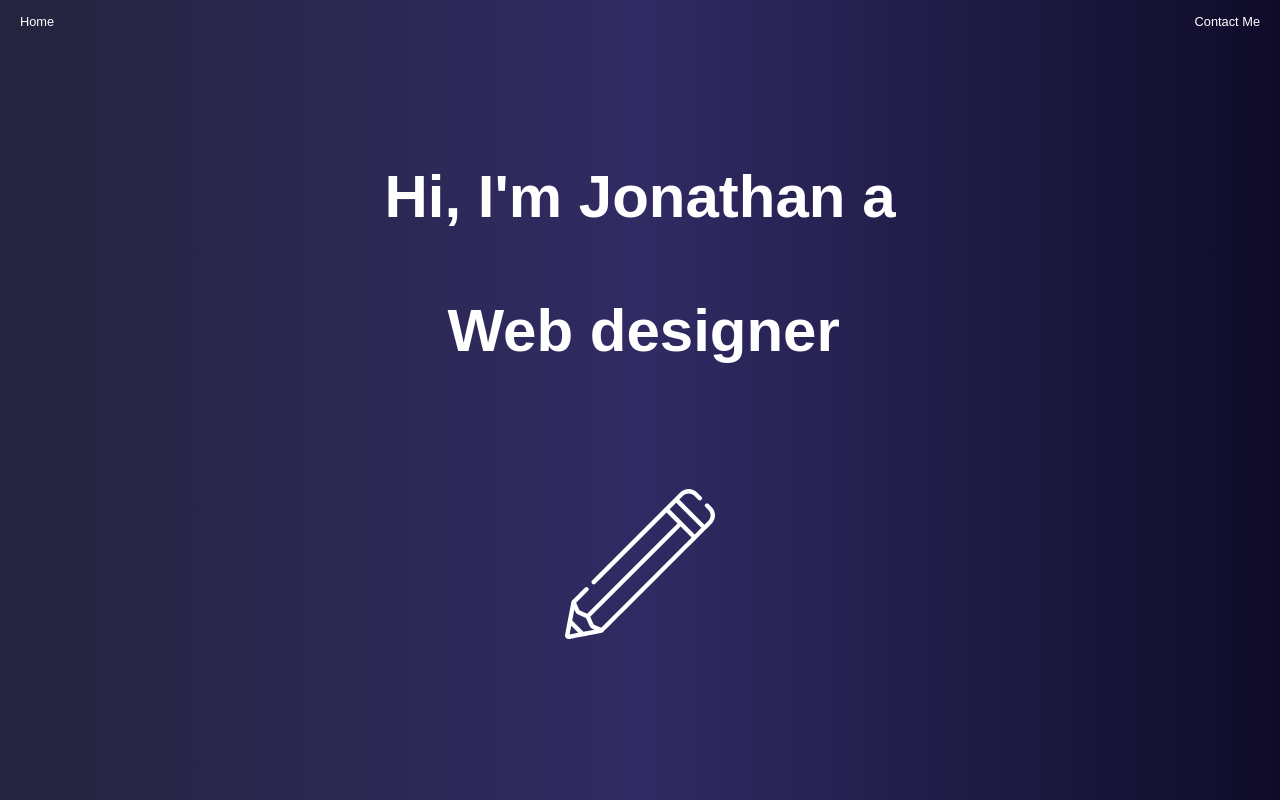
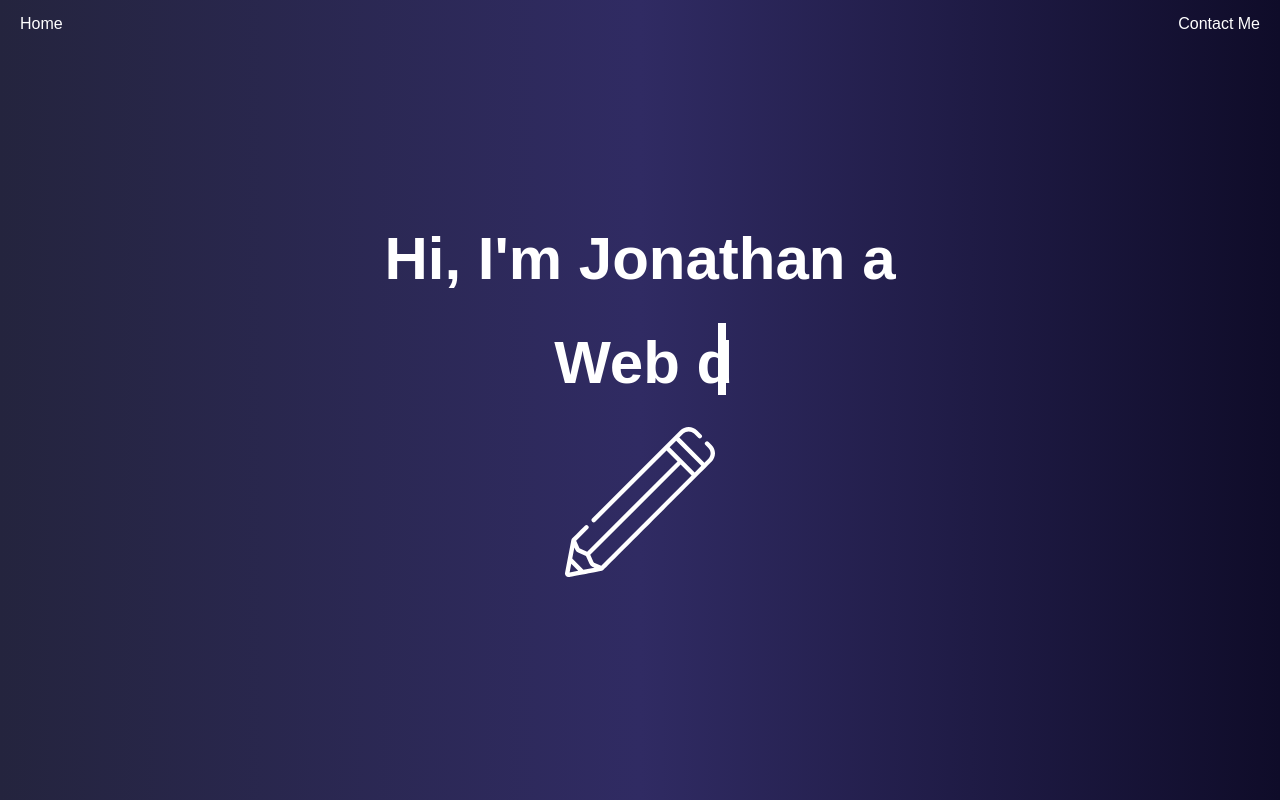
Before and after one commit to masnow333/react_web_app, a React (Create React App) app: page / in a window 1280 px wide. Built offline with nearby package versions, Linux system fonts and the light colour scheme; a web font is replaced by a local one.

Commit message:
the project was organized, through pages. In the nav, the error in animation, was fixed. And in home, the erasure and writing of the word was restructured

```diff
--- a/src/App.css
+++ b/src/App.css
@@ -1,5 +1,5 @@
 .navbar {
-	font-size: 0.8rem;
+	font-size: 1rem;
 	position: absolute;
 	width: 100%;
 	top: 0;
@@ -10,10 +10,11 @@
 	padding: 0;
 	display: flex;
 	justify-content: space-between;
-	padding: 15px 20px;
+ 	padding: 15px 20px;
 }
 
 .navbar > ul > li {
+	padding-bottom: 5px;
 	list-style: none;
 	position: relative;
 	overflow: hidden;
@@ -22,12 +23,11 @@
 }
 
 .navbar > ul > li > span {
-	content: "";
 	position: absolute;
 	width: 100%;
 	height: 1px;
 	background-color: #fff;
-	bottom: 0;
+	bottom: 3px;
 	left: -100%;
 	transition: all linear 0.2s;
 }
@@ -44,7 +44,6 @@ h2 {
 	font-size: 60px;
 	color: #fff;
 	margin: 0 auto;
-	margin-bottom: 5%;
 	text-align: center;
 }
 
--- a/src/App.js
+++ b/src/App.js
@@ -3,8 +3,9 @@ import React, { useState } from "react";
 
 import "normalize.css";
 import "./App.css";
-import { Home } from "./components/Home";
-import { Svgs } from "./components/Svgs";
+import { Home } from "./components/home/Home";
+import { Svgs } from "./components/home/Svgs";
+import { Contact } from "./components/contact/Contact";
 
 const App = () => {
 	const [home, setHome] = useState(true);
@@ -13,7 +14,7 @@ const App = () => {
 		<>
 			<Nav setHome={setHome} home={home} />
 			<Svgs />
-			{home === true ? <Home /> : <h2>Contact Me</h2>}
+			{home === true ? <Home /> : <Contact /> }
 		</>
 	);
 };
--- a/src/components/Word.css
+++ /dev/null
@@ -1,3 +0,0 @@
-.wordChange{
-    position: relative;
-}
--- /dev/null
+++ b/src/components/contact/Contact.js
@@ -0,0 +1,9 @@
+import React from 'react'
+
+export const Contact = () => {
+    return (
+        <>
+            <h2>Contact</h2>
+        </>
+    )
+}
--- a/src/components/Home.js
+++ b/src/components/home/Home.js
@@ -26,10 +26,6 @@ export const Home = () => {
 		}
 	}, [position])
 
-	console.log(nextWord, 'nextWord');
-
-	console.log("Home", position);
-
 	const svgs = ["laptop", "pencil", "tea", "book", "glases", "mando"];
 
 	const maxLength = listOfValues.length -1;
--- a/src/components/Span.css
+++ b/src/components/home/Span.css
@@ -1,4 +1,4 @@
-span {
+span.lineSpan {
 	display: inline-block;
 	background-color: #fff;
 	height: 1.2em;
--- a/src/components/Span.js
+++ b/src/components/home/Span.js
@@ -19,6 +19,6 @@ export const Span = ({stopTwinkle:stop}) => {
 	}, [stop])
 
 	return (
-		<span className={twinkle ? 'twinkle' : ''}></span>
+		<span className={(twinkle ? 'twinkle' : '') + ' lineSpan'}></span>
 	)
 };
--- /dev/null
+++ b/src/components/home/Word.css
@@ -0,0 +1,3 @@
+p{
+    margin: .5em auto;
+}
--- a/src/components/Word.js
+++ b/src/components/home/Word.js
@@ -4,19 +4,16 @@ import { Span } from './Span'
 import './Word.css'
 
 export const Word = ({ value, changeWord, maxLength, nextWord }) => {
-    console.log(nextWord)
 
 
     const [word, setWord] = useState(value);
-    const [stopTwinkle, setStopTwinkle] = useState(true)
+    const [stopTwinkle, setStopTwinkle] = useState(false)
     const [writeWord, setWriteWord] = useState(false)
     const [reverseWord, setReverseWord] = useState('')
 
     const stop = () => {
-        setTimeout(() => {
-            setWriteWord(false)
-            setStopTwinkle(true)
-        }, 3000);
+        setWord(e => e.substring(0, e.length - 1))
+        setStopTwinkle(true)
     }
 
     useEffect(() => {
@@ -24,7 +21,6 @@ export const Word = ({ value, changeWord, maxLength, nextWord }) => {
             if (!writeWord) {
                 if (word.length === 0) {
                     changeWord(e => {
-                        console.log(e, 'position')
                         if(e === maxLength){
                             return 0
                         }else{
@@ -34,12 +30,18 @@ export const Word = ({ value, changeWord, maxLength, nextWord }) => {
                     setReverseWord(nextWord.split("").reverse().join(""))
                     setWriteWord(true)
                 }else{
-                    setWord(e => e.substring(0, e.length - 1))
+                    if (word.length === value.length) {
+                        setTimeout(() => {
+                            stop()
+                        }, 3000)
+                    }else{
+                        stop()
+                    }
                 }
             }else{
                 if (word.length === value.length) {
+                    setWriteWord(false)
                     setStopTwinkle(false)
-                    stop()
                 }else{
                     setWord(e => e + reverseWord[reverseWord.length -1])
                     setReverseWord(e => e.substring(0, e.length - 1))
```
Also changed, not shown: src/components/Svgs.css (deleted), src/components/home/Svgs.js (renamed from src/components/Svgs.js).
